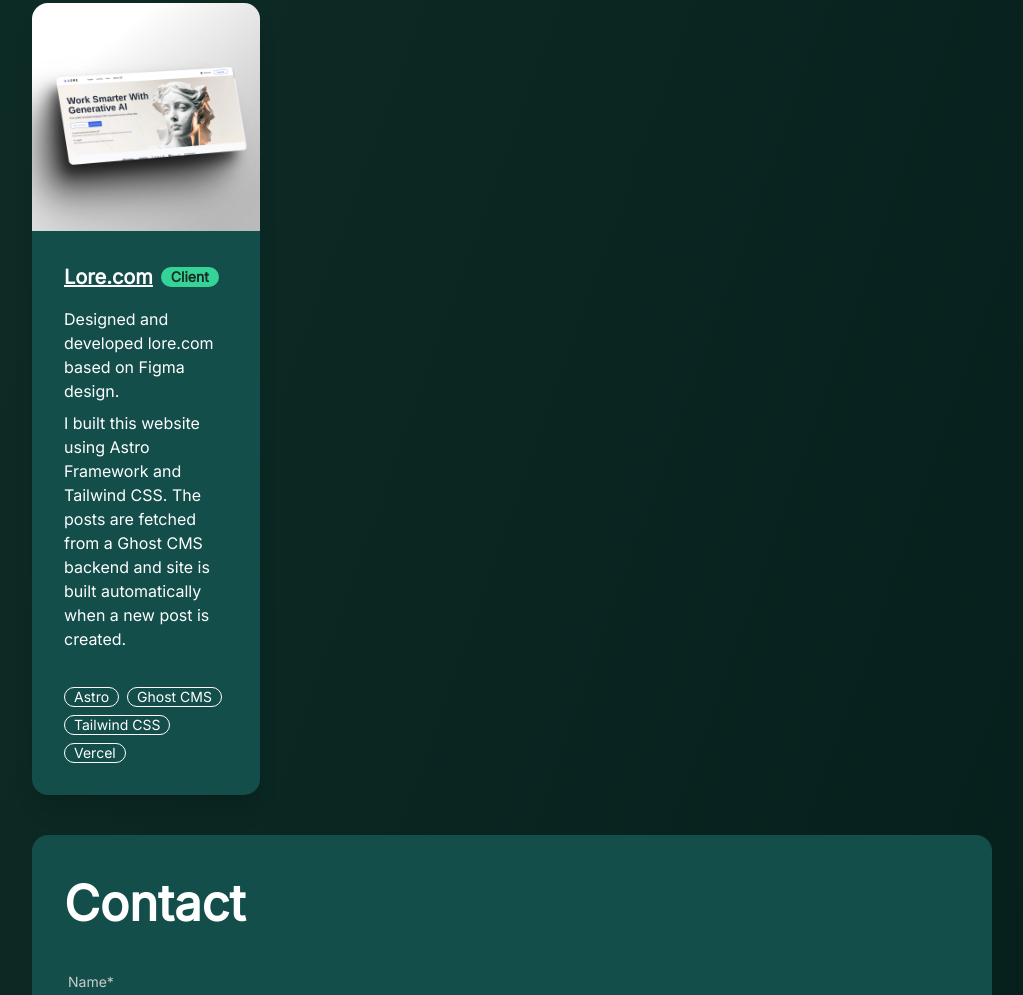
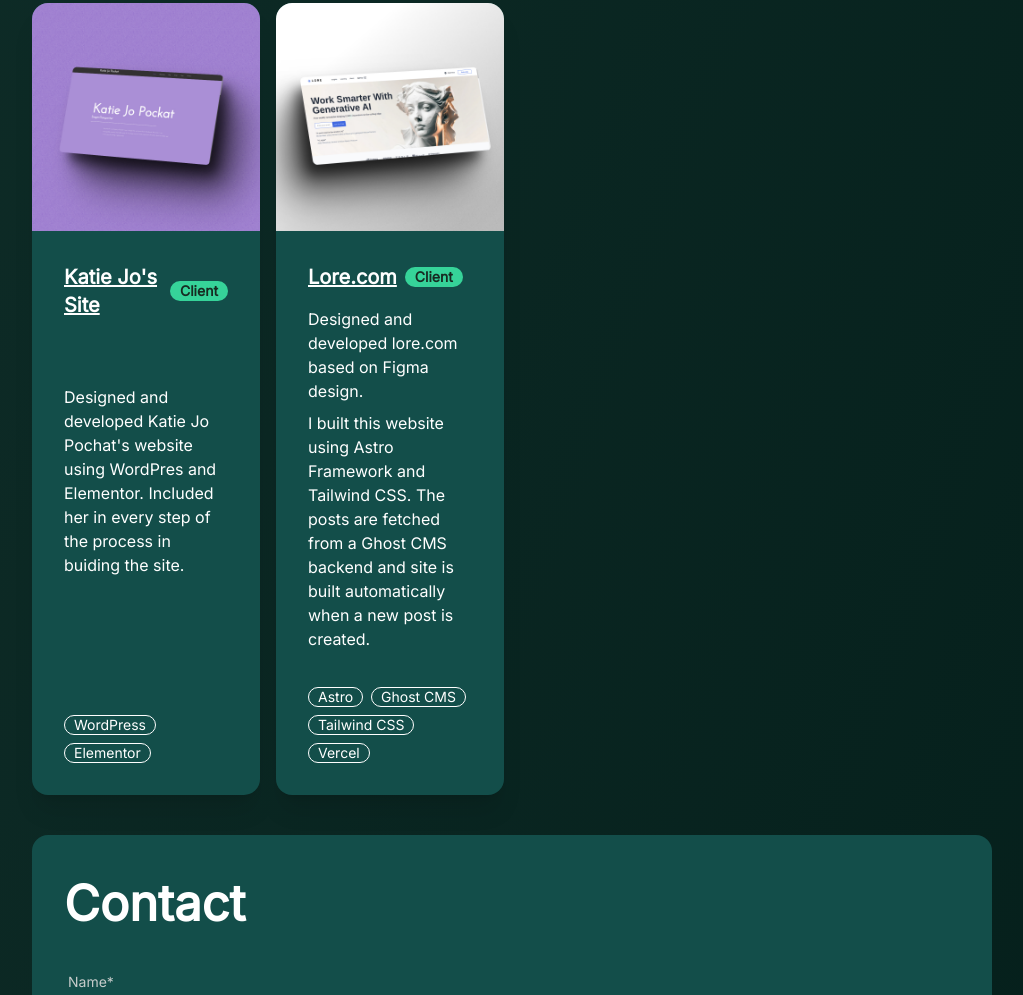
Before and after one commit to leen-neel/and249, an Astro site: page / in a window 1280 px wide. Shown: the part 2041-3036 px from the top of the page, without its empty margins (128-1151 px from the left). Built offline with nearby package versions, Linux system fonts and the light colour scheme; Astro itself is replaced by a stand-in of ours.

Commit message:
added katie's project

```diff
--- a/src/components/ProjectCard.astro
+++ b/src/components/ProjectCard.astro
@@ -10,7 +10,7 @@
 const { slug } = Astro.props;
 
 const project = await getEntry("projects", slug);
-const { title, image, url, badges, isClient } = project!.data;
+const { title, image, url, tags, isClient } = project!.data;
 const { Content } = await project!.render();
 ---
 
@@ -42,7 +42,7 @@
     </p>
 
     <div class="card-actions justify-start mt-5">
-      {badges.map((badge) => <div class="badge badge-outline">{badge}</div>)}
+      {tags.map((badge) => <div class="badge badge-outline">{badge}</div>)}
     </div>
   </div>
 </div>
--- a/src/content/config.ts
+++ b/src/content/config.ts
@@ -21,7 +21,7 @@
       title: z.string(),
       url: z.string(),
       image: image(),
-      badges: z.array(z.string()),
+      tags: z.array(z.string()),
       isClient: z.boolean(),
     }),
 });
--- /dev/null
+++ b/src/content/projects/katie.md
@@ -0,0 +1,12 @@
+---
+id: "katie"
+title: "Katie Jo's Site"
+url: "https://katiejopockat.com/"
+image: "./images/katiejo.jpg"
+tags:
+  - "WordPress"
+  - "Elementor"
+isClient: true
+---
+
+<p>Designed and developed Katie Jo Pochat's website using WordPres and Elementor. Included her in every step of the process in buiding the site.</p>
--- a/src/content/projects/lore.md
+++ b/src/content/projects/lore.md
@@ -2,7 +2,7 @@
 title: "Lore.com"
 url: "https://lore.com"
 image: "./images/lore.jpg"
-badges:
+tags:
   - "Astro"
   - "Ghost CMS"
   - "Tailwind CSS"
```
